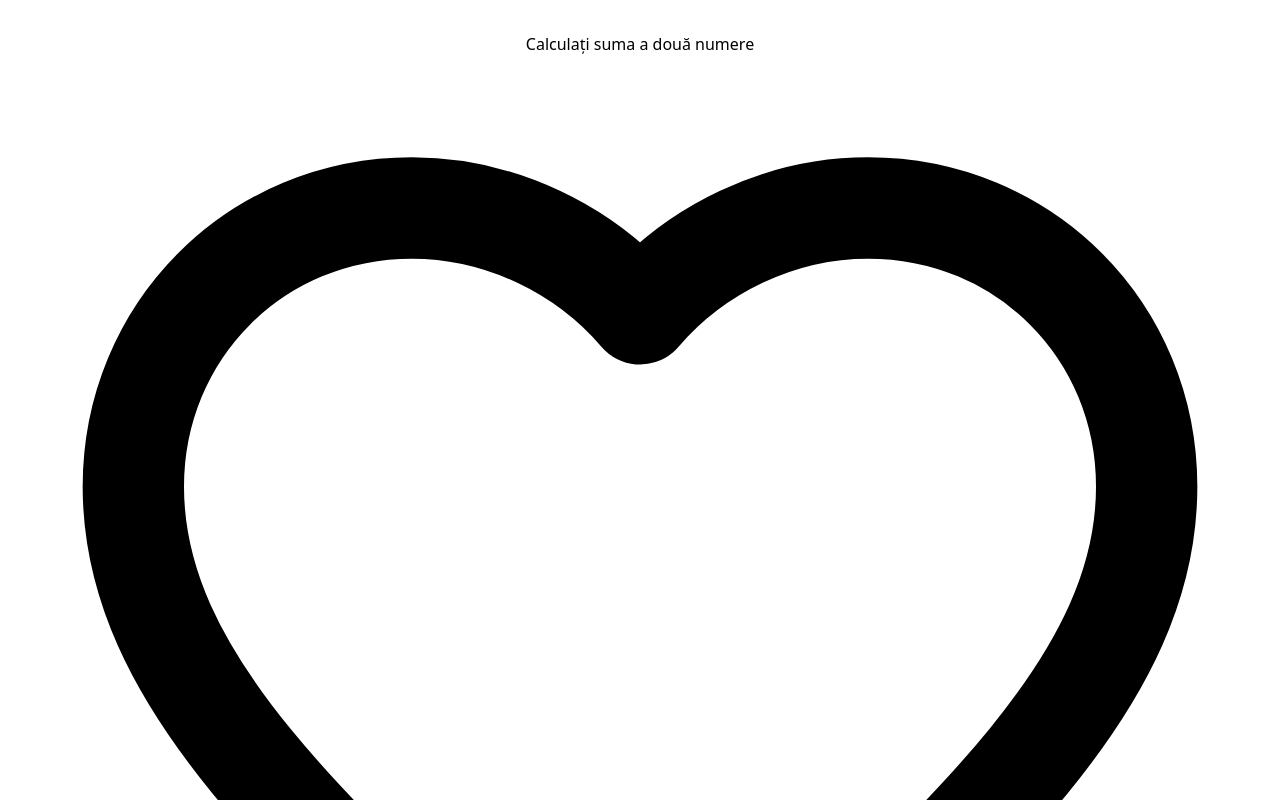
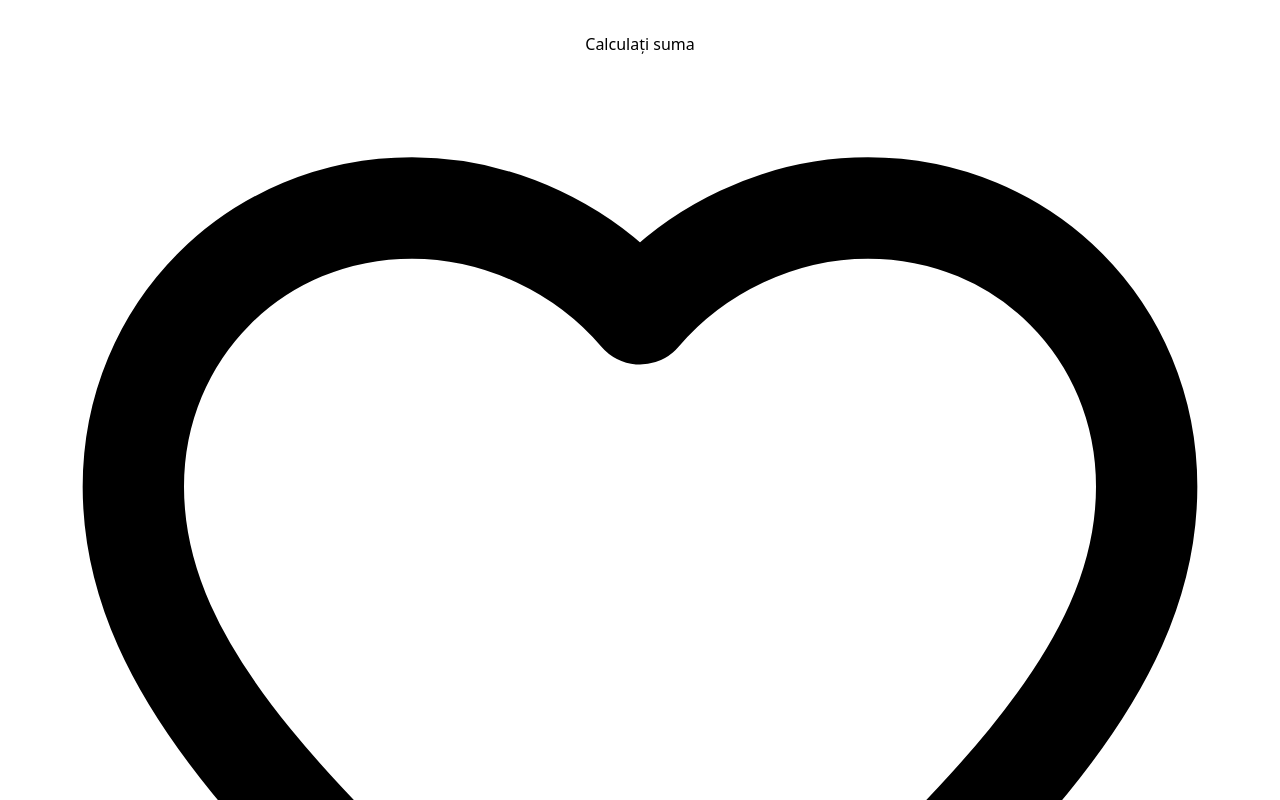
Before and after one commit to a-zelenschi/informatica-distractiva, a React (Vite) app: page / in a window 1280 px wide. Shown: the top 800 px of the page. Built offline with nearby package versions, Linux system fonts and the light colour scheme.

Commit message:
change test

```diff
--- a/src/componets/suma/suma.tsx
+++ b/src/componets/suma/suma.tsx
@@ -192,7 +192,7 @@
 
   return (
     <div className="flex flex-col items-center justify-center space-y-4 p-4 sm:p-6 lg:p-8">
-      <div className="text-lg font-bold text-center mb-4">Calculați suma a două numere</div>
+      <div className="text-lg font-bold text-center mb-4">Calculați suma</div>
       <div className="flex space-x-2 mb-4">
         {hearts.map((_, index) => (
           <div
```
